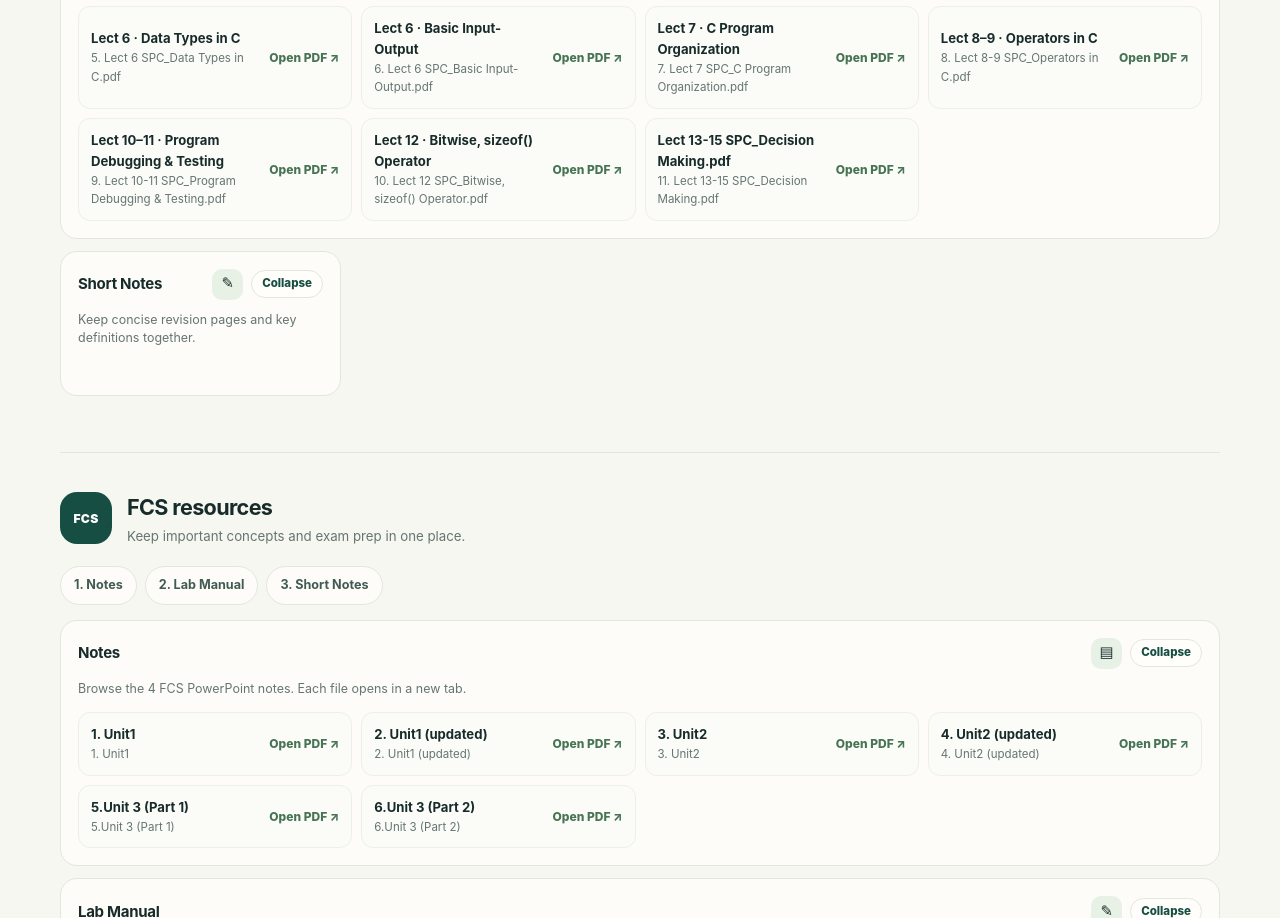
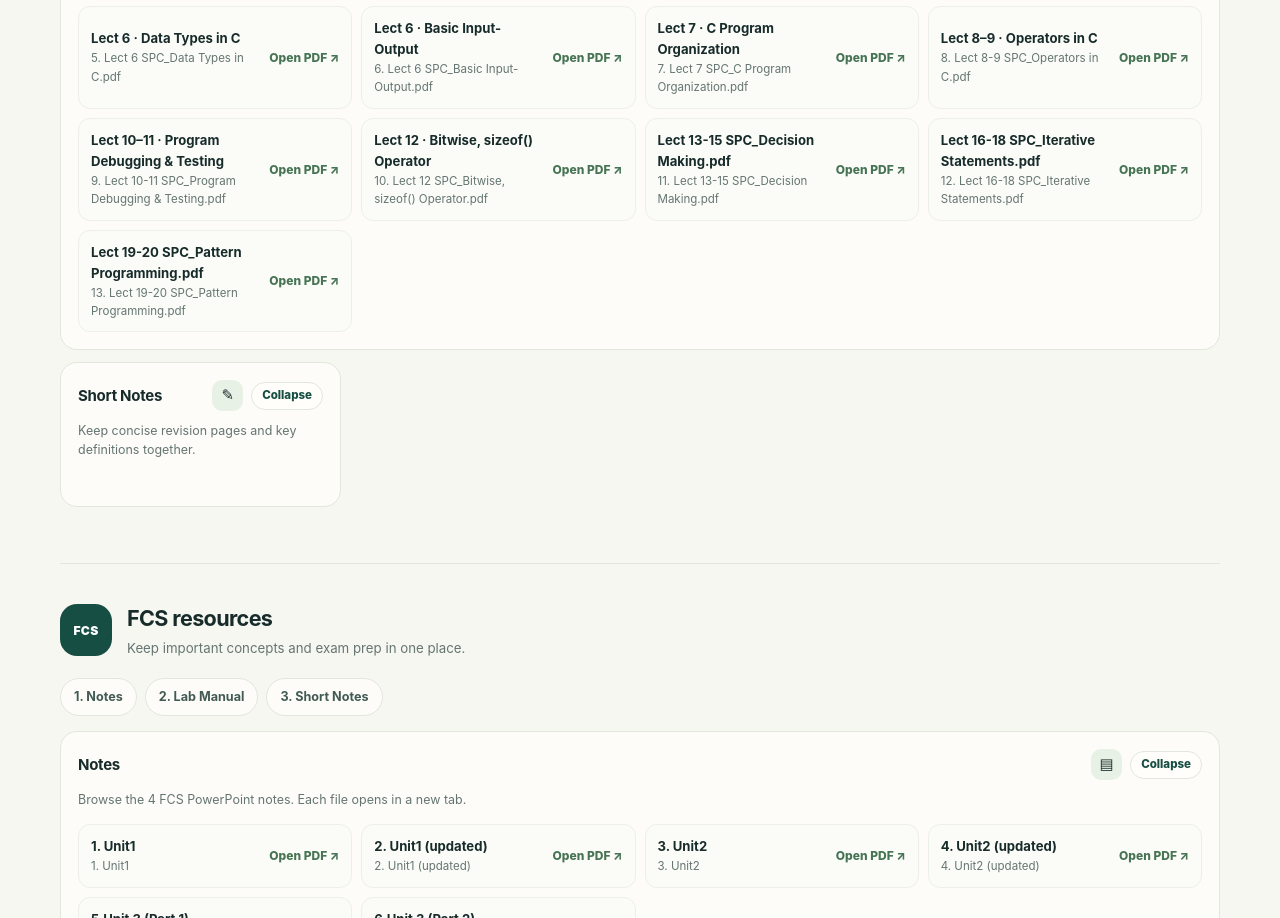
Before and after one commit to Aditya-Verma-06/studydesk, a plain HTML site: page index.html in a window 1280 px wide. Shown: the part 1738-2656 px from the top of the page. Drawn offline with Linux system fonts and the light colour scheme.

Commit message:
Update index.html

```diff
--- a/index.html
+++ b/index.html
@@ -343,6 +343,14 @@
               </a>
               <a class="manual-row" href="study-files/SPC/Notes/11. Lect 13-15 SPC_Decision Making.pdf" target="_blank" rel="noopener noreferrer" aria-label="Open 11. Lect 13-15 SPC_Decision Making.pdf in a new tab" style="color: inherit; text-decoration: none;">
                 <span><strong>Lect 13-15 SPC_Decision Making.pdf</strong><small>11. Lect 13-15 SPC_Decision Making.pdf</small></span>
+                <span style="flex: 0 0 auto; color: #477454; font-size: .75rem; font-weight: 850;">Open PDF ↗</span>
+              </a>
+              <a class="manual-row" href="study-files/SPC/Notes/12. Lect 16-18 SPC_Iterative Statements.pdf" target="_blank" rel="noopener noreferrer" aria-label="Open 12. Lect 16-18 SPC_Iterative Statements.pdf in a new tab" style="color: inherit; text-decoration: none;">
+                <span><strong>Lect 16-18 SPC_Iterative Statements.pdf</strong><small>12. Lect 16-18 SPC_Iterative Statements.pdf</small></span>
+                <span style="flex: 0 0 auto; color: #477454; font-size: .75rem; font-weight: 850;">Open PDF ↗</span>
+              </a>
+              <a class="manual-row" href="study-files/SPC/Notes/13. Lect 19-20 SPC_Pattern Programming.pdf" target="_blank" rel="noopener noreferrer" aria-label="Open 13. Lect 19-20 SPC_Pattern Programming.pdf in a new tab" style="color: inherit; text-decoration: none;">
+                <span><strong>Lect 19-20 SPC_Pattern Programming.pdf</strong><small>13. Lect 19-20 SPC_Pattern Programming.pdf</small></span>
                 <span style="flex: 0 0 auto; color: #477454; font-size: .75rem; font-weight: 850;">Open PDF ↗</span>
               </a>
             </div>
```
